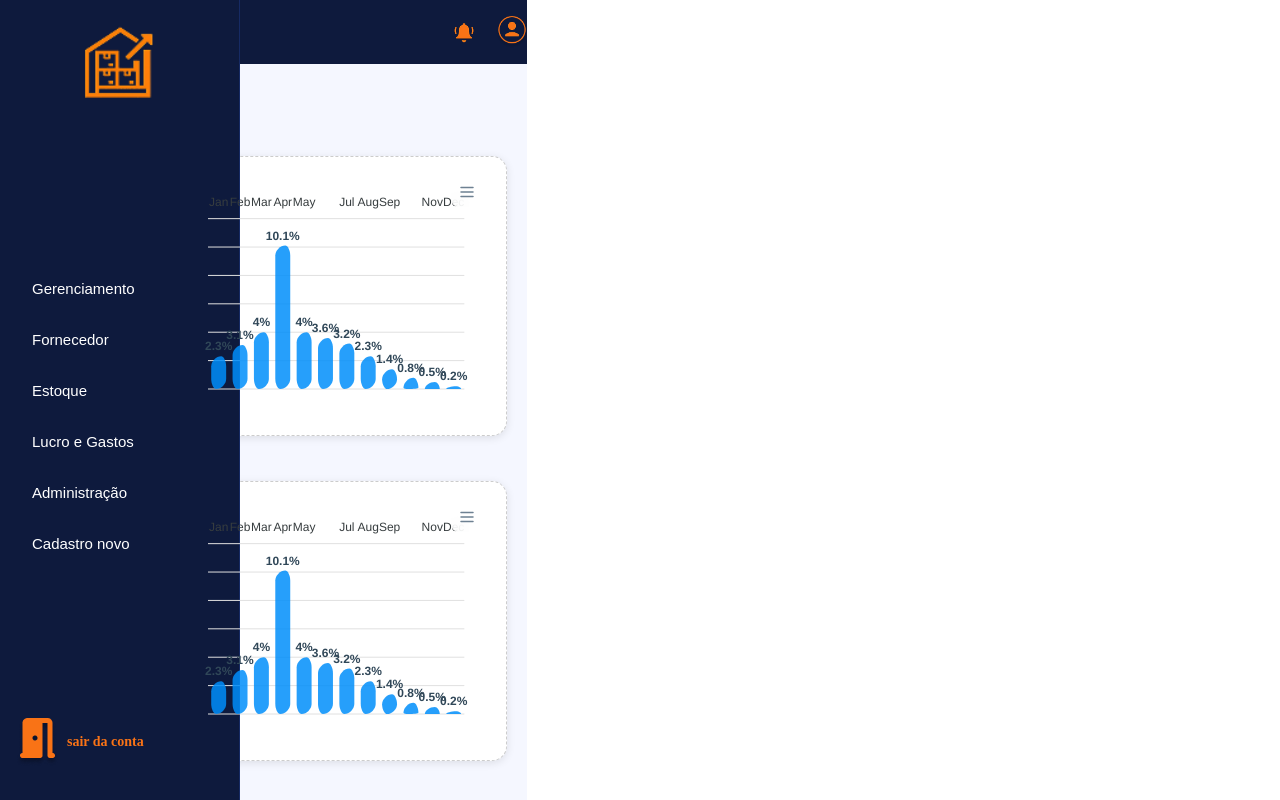
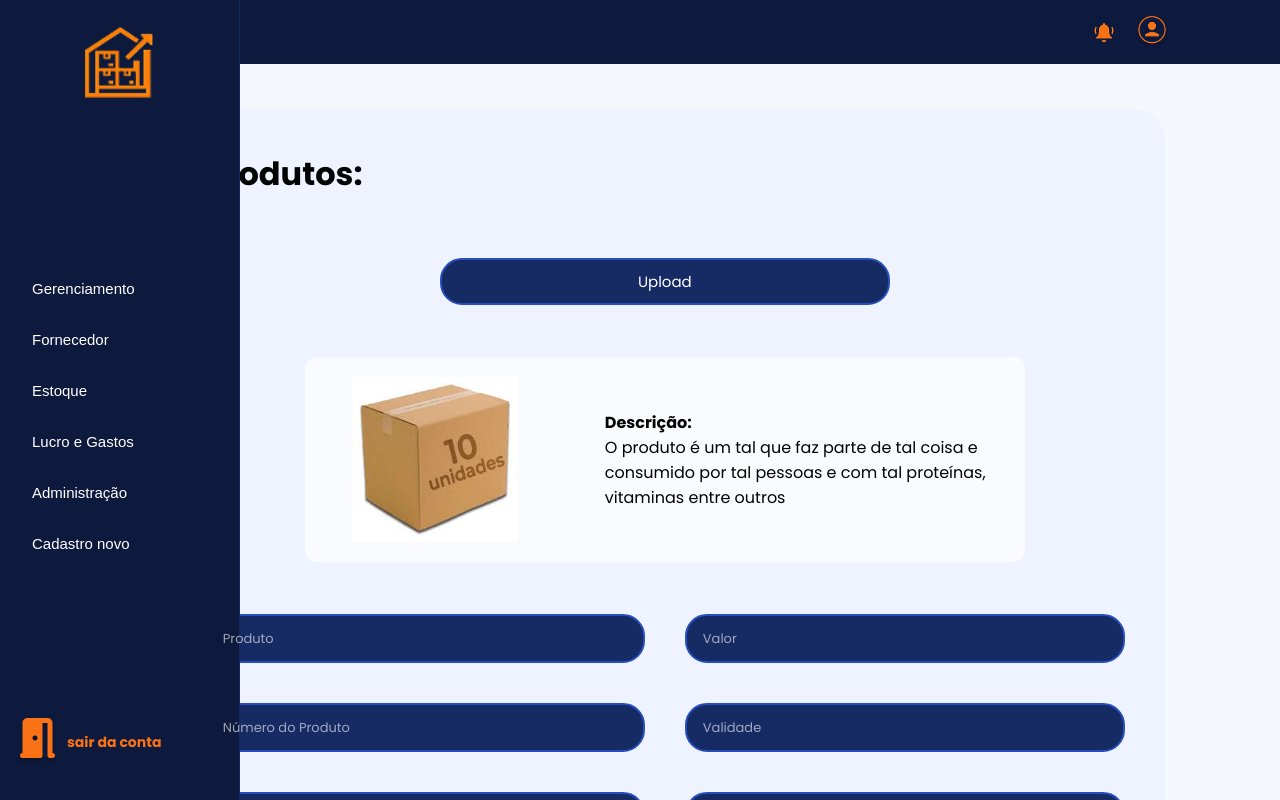
Before and after one commit to CortexTechCT/MercaDados_CT, a React (Vite) app in the folder MercaDadosCT/: page /CadastroProduto in a window 1280 px wide. Shown: the top 800 px of the page. Built offline with nearby package versions, Linux system fonts and the light colour scheme.

Commit message:
subindo telas

```diff
--- a/MercaDadosCT/src/App.jsx
+++ b/MercaDadosCT/src/App.jsx
@@ -10,8 +10,8 @@ import "./App.css";
 // import { LucroEGastos } from "./pages/LucrosGastos/lucrosgastos";
 // import { Home } from "./pages/Home/home";
 //  import { GestaoEstoque } from "./pages/GestaoEstoque/gestaoestoque";
-//  import { Cadastroproduto } from "./pages/CadastroProduto/cadastroproduto";
-import { Fornecedores } from "./pages/Fornecedores/fornecedores";
+ import { Cadastroproduto } from "./pages/CadastroProduto/cadastroproduto";
+// import { Fornecedores } from "./pages/Fornecedores/fornecedores";
 // import Rotas from "./routes/Routes"; // se for usar rotas futuramente
 
 function App() {
@@ -19,9 +19,10 @@ function App() {
 
   return (
     <>
-    <Fornecedores/>
+    {/* <GestaoEstoque/> */}
+    {/* <Fornecedores/> */}
      {/* <AdmFuncionario/> */}
-{/* <Cadastroproduto/> */}
+<Cadastroproduto/>
     </>
   );
 }
--- a/MercaDadosCT/src/pages/CadastroProduto/cadastroproduto.css
+++ b/MercaDadosCT/src/pages/CadastroProduto/cadastroproduto.css
@@ -1,6 +1,6 @@
 @import url('https://fonts.googleapis.com/css2?family=Poppins:wght@400;500;600;700&display=swap');
 
-/* ---------- GLOBAL ---------- */
+
 * {
   font-family: 'Poppins', sans-serif;
   padding: 0;
@@ -10,9 +10,10 @@
 
 body {
   background-color: #f5f7ff;
+
 }
 
-/* ---------- CONTAINERS ---------- */
+
 .container-geral {
   display: flex;
 }
@@ -29,9 +30,10 @@ main {
   justify-content: flex-start;
   gap: 20px;
   width: 100%;
+   padding-top:40%;
 }
 
-/* ---------- DESCRIÇÃO DO PRODUTO ---------- */
+
 .descricao-produto {
   display: flex;
   justify-content: center;
@@ -42,7 +44,7 @@ main {
   border-radius: 12px;
   max-width: 900px;
   margin: 2em auto 32px auto;
-  flex-wrap: wrap; /* melhora adaptação */
+  flex-wrap: wrap;
 }
 
 .img-produto {
@@ -54,14 +56,18 @@ main {
   max-width: 400px;
 }
 
-/* ---------- FORMULÁRIO ---------- */
+
 .formulario-box {
   background-color: #eff3ff;
   border-radius: 30px;
-  margin: 20px auto;
+  margin: 46px auto;
   padding: 40px;
   max-width: 1000px;
   color: #030303;
+   display: flex;
+   margin-right:9%;
+
+
 }
 
 .formulario-box h2 {
@@ -93,7 +99,7 @@ main {
   font-size: 13px;
 }
 
-/* ---------- UPLOAD ---------- */
+
 .upload-box {
   display: flex;
   justify-content: center;
@@ -116,19 +122,20 @@ main {
   background-color: #1b3a8c;
 }
 
-/* ---------- BOTÕES ---------- */
+
 .botao-box {
   display: flex;
   gap: 20px;
   margin-bottom: 62px;
   justify-content: center;
+
+
 }
 
 button {
   margin-top: 20px;
 }
 
-/* ---------- RESPONSIVIDADE ---------- */
 
 /* Tablets */
 @media (max-width: 1024px) {
@@ -164,12 +171,9 @@ button {
   }
 }
 
-/* Celulares */
+
 @media (max-width: 600px) {
-  body {
-    background-color: #f5f7ff;
-    padding: 10px;
-  }
+
 
   .formulario-box {
     width: 95%;
--- a/MercaDadosCT/src/pages/CadastroProduto/cadastroproduto.jsx
+++ b/MercaDadosCT/src/pages/CadastroProduto/cadastroproduto.jsx
@@ -1,39 +1,54 @@
+import React from 'react';
 import "./cadastroproduto.css";
 import { MenuLateral } from "../../components/menulateral/MenuLateral";
 import imagemCaixa from "../../assets/caixa.svg";
 import { Botao } from "../../components/botao/Botao";
-import {MenuNormal} from "../../components/menunormal/menunormal"
+import { MenuNormal } from "../../components/menunormal/menunormal";
+
 export const Cadastroproduto = () => {
+  const handleUploadClick = () => {
+    document.getElementById('upload-input').click();
+  };
+
+  const handleFileChange = (event) => {
+    const file = event.target.files[0];
+    if(file) {
+      console.log("Arquivo selecionado:", file);
+      // Aqui pode subir o arquivo via API, ou armazenar no estado
+    }
+  };
+
   return (
     <div className="container-geral">
       <MenuLateral />
 
       <div className="conteudo-principal">
-      <MenuNormal/>
-
+        <MenuNormal />
 
         <main className="formulario-box">
           <h2>Produtos:</h2>
 
-
           <div className="upload-box">
-          <button className="upload-btn">Upload</button>
+            <input
+              type="file"
+              id="upload-input"
+              style={{ display: 'none' }}
+              onChange={handleFileChange}
+            />
+            <button className="upload-btn" onClick={handleUploadClick}>Upload</button>
           </div>
 
-        {/* Descrição do produto */}
           <div className="descricao-produto">
             <img src={imagemCaixa} alt="Produto" className="img-produto" />
             <div className="descricao-texto">
               <strong>Descrição:</strong>
               <p>
-              O produto é um tal que faz parte de tal coisa e
-               consumido por tal
+                O produto é um tal que faz parte de tal coisa e consumido por tal
                 pessoas e com tal proteínas, vitaminas entre outros
               </p>
             </div>
           </div>
 
-        {/* Inputs em grid */}
           <form className="formulario-grid">
             <input type="text" placeholder="Produto" />
             <input type="text" placeholder="Valor" />
@@ -43,7 +58,6 @@ export const Cadastroproduto = () => {
             <input type="text" placeholder="Setor" />
           </form>
 
-        {/* Botão cadastrar */}
           <div className="botao-box">
             <Botao nomeBotao="Cadastrar" />
           </div>
```
Lines whose indentation alone changed are shown as unchanged.
